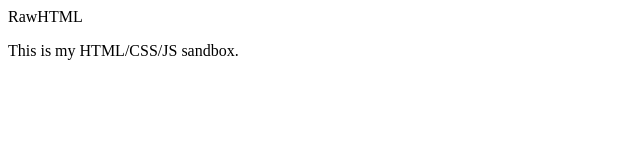
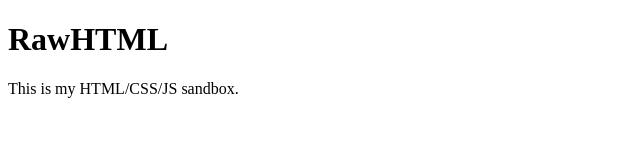
Before and after one commit to DasLegit/rawhtml.com, a plain HTML site: page index.html in a window 1280 px wide. Shown: the whole page, without its empty margins (0-640 px from the left). Drawn offline with Linux system fonts and the light colour scheme.

Commit message:
Update index.html

```diff
--- a/index.html
+++ b/index.html
@@ -1,3 +1,3 @@
 <!DOCTYPE html>
-<html><head><title>RawHTML</title>RawHTML</head>
+<html><head><title>RawHTML</title><h1>RawHTML</h1></head>
   <body><p>This is my HTML/CSS/JS sandbox.</p></body>
```
